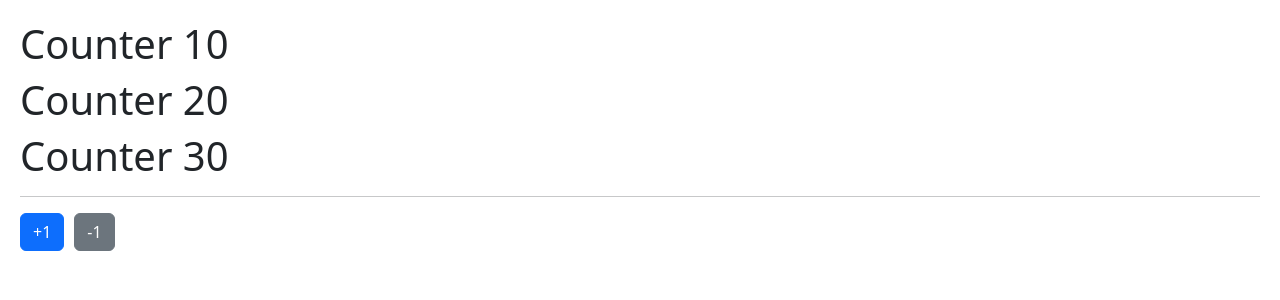
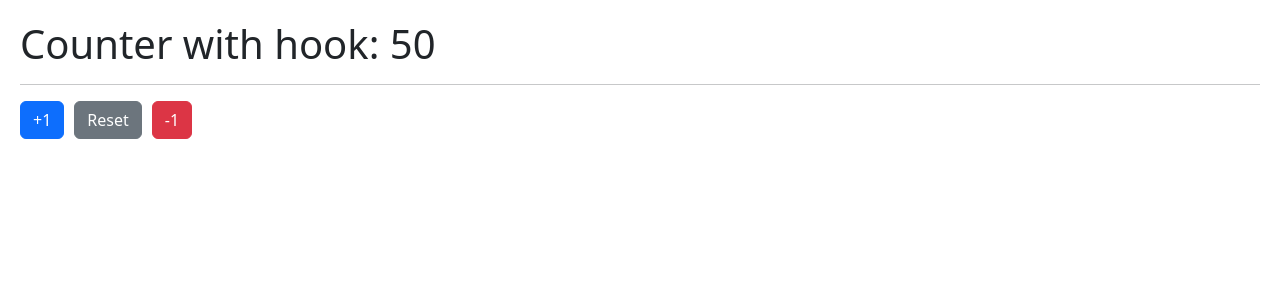
Before and after one commit to CamiloLopez15/react-course, a React (Vite) app in the folder 05-basics-hooks/: page / in a window 1280 px wide. Shown: the top 300 px of the page. Built offline with nearby package versions, Linux system fonts and the light colour scheme.

Commit message:
feat: added class 119

```diff
--- /dev/null
+++ b/05-basics-hooks/src/01-useState/CounterWithCustomHook.tsx
@@ -0,0 +1,22 @@
+import useCounter from "../hooks/useCounter";
+
+const CounterWithCustomHook = () => {
+    const { counter, increment, reset, decrement } = useCounter(50);
+    return (
+        <>
+            <h1>Counter with hook: {counter}</h1>
+            <hr />
+            <button className="btn btn-primary" onClick={() => increment()}>
+                +1
+            </button>
+            <button className="btn btn-secondary" onClick={() => reset()}>
+                Reset
+            </button>
+            <button className="btn btn-danger" onClick={() => decrement()}>
+                -1
+            </button>
+        </>
+    );
+};
+
+export default CounterWithCustomHook;
--- /dev/null
+++ b/05-basics-hooks/src/hooks/useCounter.tsx
@@ -0,0 +1,17 @@
+import { useState } from "react";
+const useCounter = (initialValue = 0) => {
+    const [counter, setCounter] = useState<number>(initialValue);
+    const increment = (amount = 1) => {
+        setCounter(counter + amount);
+    };
+    const decrement = (amount = 1) => {
+        if (counter === 0) return;
+        setCounter(counter - amount);
+    };
+    const reset = () => {
+        setCounter(initialValue);
+    };
+    return { counter, increment, decrement, reset };
+};
+
+export default useCounter;
--- a/05-basics-hooks/src/main.tsx
+++ b/05-basics-hooks/src/main.tsx
@@ -1,11 +1,12 @@
 import { StrictMode } from "react";
 import { createRoot } from "react-dom/client";
-import CounterApp from "./01-useState/CounterApp";
+// import CounterApp from "./01-useState/CounterApp";
 // import HooksApp from "./HooksApp";
 import "./index.css";
+import CounterWithCustomHook from "./01-useState/CounterWithCustomHook";
 
 createRoot(document.getElementById("root")!).render(
     <StrictMode>
-        <CounterApp />
+        <CounterWithCustomHook />
     </StrictMode>
 );
```
